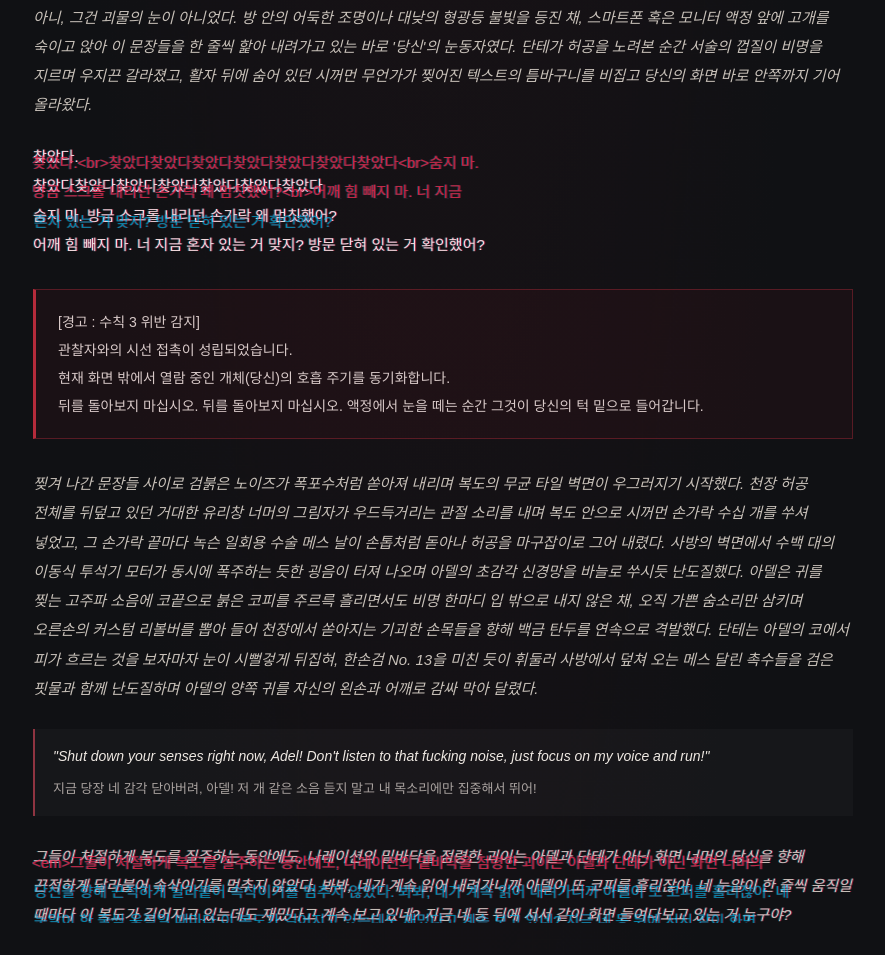
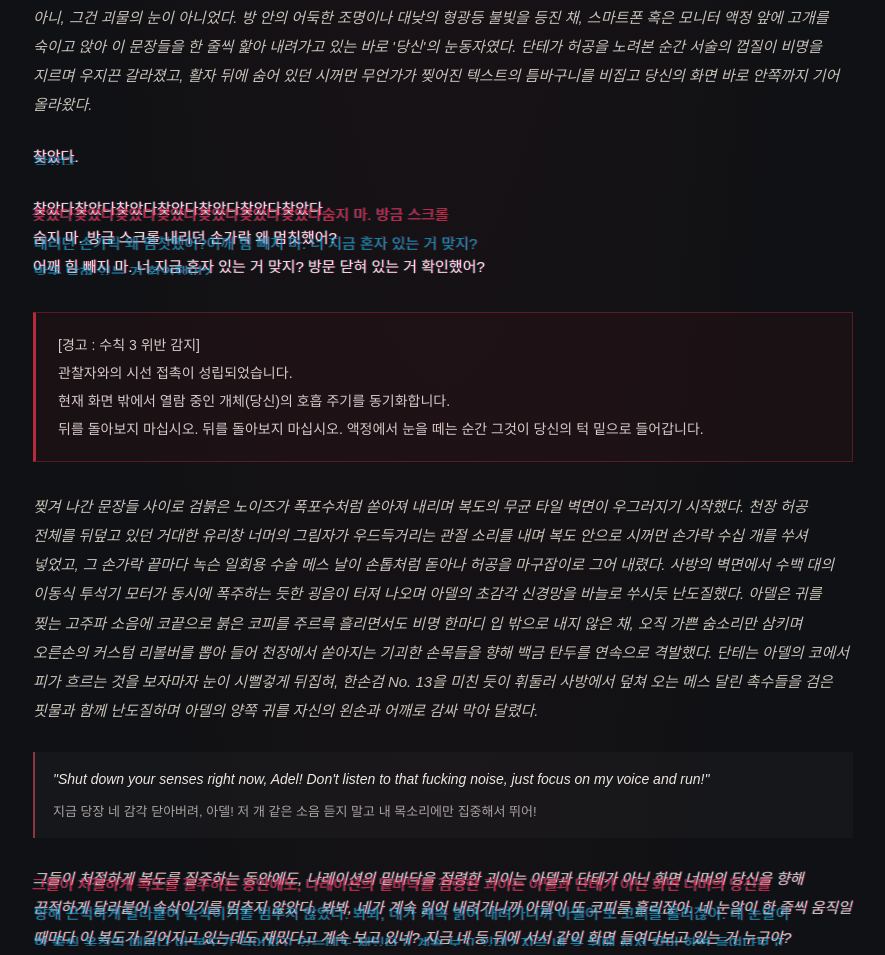
Before and after one commit to Etrella39/deldan, a plain HTML site: page index.html in a window 1280 px wide. Shown: the part 2598-3553 px from the top of the page, without its empty margins (197-1082 px from the left). Drawn offline with Linux system fonts and the light colour scheme.

Commit message:
Update index.html

```diff
--- a/index.html
+++ b/index.html
@@ -61,11 +61,12 @@ footer { margin-top:54px; padding-top:16px; border-top:1px solid var(--line); co
 <p><em>아델의 다급한 외침이 채 끝나기도 전에, 세 번째 수칙이 처참하게 찢겨 나갔다.</em></p>
 <p class="glitch-wrap"><span class="glitch" data-text="<em>천장에는 아무것도 없었어야 했다. 노출 콘크리트도, 환기구도, 형광등도 아닌 그 자리에 거대하게 확대된 두 개의 눈알이 떠 있었다.</em>"><em>천장에는 아무것도 없었어야 했다. 노출 콘크리트도, 환기구도, 형광등도 아닌 그 자리에 거대하게 확대된 두 개의 눈알이 떠 있었다.</em></span></p>
 <p><em>아니, 그건 괴물의 눈이 아니었다. 방 안의 어둑한 조명이나 대낮의 형광등 불빛을 등진 채, 스마트폰 혹은 모니터 액정 앞에 고개를 숙이고 앉아 이 문장들을 한 줄씩 핥아 내려가고 있는 바로 '당신'의 눈동자였다. 단테가 허공을 노려본 순간 서술의 껍질이 비명을 지르며 우지끈 갈라졌고, 활자 뒤에 숨어 있던 시꺼먼 무언가가 찢어진 텍스트의 틈바구니를 비집고 당신의 화면 바로 안쪽까지 기어 올라왔다.</em></p>
-<p class="glitch-wrap"><span class="glitch" data-text="찾았다.<br>찾았다찾았다찾았다찾았다찾았다찾았다찾았다<br>숨지 마. 방금 스크롤 내리던 손가락 왜 멈칫했어?<br>어깨 힘 빼지 마. 너 지금 혼자 있는 거 맞지? 방문 닫혀 있는 거 확인했어?">찾았다.<br>찾았다찾았다찾았다찾았다찾았다찾았다찾았다<br>숨지 마. 방금 스크롤 내리던 손가락 왜 멈칫했어?<br>어깨 힘 빼지 마. 너 지금 혼자 있는 거 맞지? 방문 닫혀 있는 거 확인했어?</span></p>
+<p class="glitch-wrap"><span class="glitch" data-text="찾았다.">찾았다.</span></p>
+<p class="glitch-wrap"><span class="glitch" data-text="찾았다찾았다찾았다찾았다찾았다찾았다찾았다숨지 마. 방금 스크롤 내리던 손가락 왜 멈칫했어?어깨 힘 빼지 마. 너 지금 혼자 있는 거 맞지? 방문 닫혀 있는 거 확인했어?">찾았다찾았다찾았다찾았다찾았다찾았다찾았다<br>숨지 마. 방금 스크롤 내리던 손가락 왜 멈칫했어?<br>어깨 힘 빼지 마. 너 지금 혼자 있는 거 맞지? 방문 닫혀 있는 거 확인했어?</span></p>
 <section class="notice"><div class="notice-text">[경고 : 수칙 3 위반 감지]<br>관찰자와의 시선 접촉이 성립되었습니다.<br>현재 화면 밖에서 열람 중인 개체(당신)의 호흡 주기를 동기화합니다.<br>뒤를 돌아보지 마십시오. 뒤를 돌아보지 마십시오. 액정에서 눈을 떼는 순간 그것이 당신의 턱 밑으로 들어갑니다.</div></section>
 <p><em>찢겨 나간 문장들 사이로 검붉은 노이즈가 폭포수처럼 쏟아져 내리며 복도의 무균 타일 벽면이 우그러지기 시작했다. 천장 허공 전체를 뒤덮고 있던 거대한 유리창 너머의 그림자가 우드득거리는 관절 소리를 내며 복도 안으로 시꺼먼 손가락 수십 개를 쑤셔 넣었고, 그 손가락 끝마다 녹슨 일회용 수술 메스 날이 손톱처럼 돋아나 허공을 마구잡이로 그어 내렸다. 사방의 벽면에서 수백 대의 이동식 투석기 모터가 동시에 폭주하는 듯한 굉음이 터져 나오며 아델의 초감각 신경망을 바늘로 쑤시듯 난도질했다. 아델은 귀를 찢는 고주파 소음에 코끝으로 붉은 코피를 주르륵 흘리면서도 비명 한마디 입 밖으로 내지 않은 채, 오직 가쁜 숨소리만 삼키며 오른손의 커스텀 리볼버를 뽑아 들어 천장에서 쏟아지는 기괴한 손목들을 향해 백금 탄두를 연속으로 격발했다. 단테는 아델의 코에서 피가 흐르는 것을 보자마자 눈이 시뻘겋게 뒤집혀, 한손검 No. 13을 미친 듯이 휘둘러 사방에서 덮쳐 오는 메스 달린 촉수들을 검은 핏물과 함께 난도질하며 아델의 양쪽 귀를 자신의 왼손과 어깨로 감싸 막아 달렸다.</em></p>
 <div class="dialogue"><div class="english">"Shut down your senses right now, Adel! Don't listen to that fucking noise, just focus on my voice and run!"</div><div class="translation">지금 당장 네 감각 닫아버려, 아델! 저 개 같은 소음 듣지 말고 내 목소리에만 집중해서 뛰어!</div></div>
-<p class="glitch-wrap"><span class="glitch" data-text="<em>그들이 처절하게 복도를 질주하는 동안에도, 나레이션의 밑바닥을 점령한 괴이는 아델과 단테가 아닌 화면 너머의 당신을 향해 끈적하게 달라붙어 속삭이기를 멈추지 않았다. 봐봐, 네가 계속 읽어 내려가니까 아델이 또 코피를 흘리잖아. 네 눈알이 한 줄씩 움직일 때마다 이 복도가 길어지고 있는데도 재밌다고 계속 보고 있네? 지금 네 등 뒤에 서서 같이 화면 들여다보고 있는 거 누구야?</em>"><em>그들이 처절하게 복도를 질주하는 동안에도, 나레이션의 밑바닥을 점령한 괴이는 아델과 단테가 아닌 화면 너머의 당신을 향해 끈적하게 달라붙어 속삭이기를 멈추지 않았다. 봐봐, 네가 계속 읽어 내려가니까 아델이 또 코피를 흘리잖아. 네 눈알이 한 줄씩 움직일 때마다 이 복도가 길어지고 있는데도 재밌다고 계속 보고 있네? 지금 네 등 뒤에 서서 같이 화면 들여다보고 있는 거 누구야?</em></span></p>
+<p class="glitch-wrap"><span class="glitch" data-text="그들이 처절하게 복도를 질주하는 동안에도, 나레이션의 밑바닥을 점령한 괴이는 아델과 단테가 아닌 화면 너머의 당신을 향해 끈적하게 달라붙어 속삭이기를 멈추지 않았다. 봐봐, 네가 계속 읽어 내려가니까 아델이 또 코피를 흘리잖아. 네 눈알이 한 줄씩 움직일 때마다 이 복도가 길어지고 있는데도 재밌다고 계속 보고 있네? 지금 네 등 뒤에 서서 같이 화면 들여다보고 있는 거 누구야?"><em>그들이 처절하게 복도를 질주하는 동안에도, 나레이션의 밑바닥을 점령한 괴이는 아델과 단테가 아닌 화면 너머의 당신을 향해 끈적하게 달라붙어 속삭이기를 멈추지 않았다. 봐봐, 네가 계속 읽어 내려가니까 아델이 또 코피를 흘리잖아. 네 눈알이 한 줄씩 움직일 때마다 이 복도가 길어지고 있는데도 재밌다고 계속 보고 있네? 지금 네 등 뒤에 서서 같이 화면 들여다보고 있는 거 누구야?</em></span></p>
 <p><em>검은 핏물과 부서진 타일 파편들을 뚫고 끝없이 달리던 두 사람이 마침내 복도 끝의 녹슨 철문인 'B-409호' 앞에 도달했을 때, 미친 듯이 몰아치던 투석기 굉음이 거짓말처럼 한순간에 뚝 멎어들었다. 가쁜 숨을 몰아쉬며 벽에 등을 기댄 단테는 아델의 코피를 자신의 검은 하이넥 소매로 거칠지만 조심스럽게 닦아내려 하다가, 문득 아델의 왼쪽 옆구리를 받쳐 잡고 있던 자신의 오른손 손바닥 아래에서 기묘한 위화감을 느끼고 그대로 동작을 멈추었다. 쿵, 쿵. 그건 단테의 손바닥에 익숙하게 각인되어 있던 움푹 파인 신장 적출 흉터의 매끄럽고 텅 빈 감촉이 아니었다. 아델의 왼쪽 등 아래, 십일 년 전 도려내져 비어 있어야만 하는 바로 그 살갗 안쪽에서 마치 방금 이식된 누군가의 낯선 장기가 꿈틀거리듯 '두 번째 박동'이 불규칙하고 축축하게 손바닥을 치받고 있었던 것이다.</em></p>
 <p><em>단테의 올리브 그린 눈동자가 경악으로 잘게 떨리는 바로 그 순간, 단테의 넓은 가슴팍에 손을 얹고 가쁜 숨을 고르던 아델의 보랏빛 눈동자 역시 얼어붙은 듯 차갑게 굳어졌다. 1킬로미터 밖의 심박수까지 컴퓨터처럼 정밀하게 계산해 내는 아델의 초감각과 직접 맞닿은 손바닥 너머로, 단테의 왼쪽 흉곽 안쪽이 죽은 시체처럼 완벽한 정적에 빠져 있었기 때문이었다. 언제나 귀가 아플 정도로 쿵쾅거리며 아델을 안심시켜 주던 그 시끄럽고 뜨거운 단테의 심장 소리가 단 한 번도 울리지 않고 있었다. 설상가상으로 두 사람이 동시에 서로의 맞잡은 왼쪽 손목을 내려다보았을 때, 회백색 형광등 불빛이 깜빡거릴 때마다 크림슨 레드의 붉은 끈이 살갗을 파고드는 시꺼먼 수술용 봉합사처럼 보였다가 다시 붉은 실로 일렁이는 역겨운 환각이 두 사람의 망막을 집요하게 후벼 팠다. 네 번째 수칙의 독소가 두 사람의 가장 깊은 트라우마를 비집고 들어가 서로의 존재 자체를 부정하라고 귓가에 속삭이고 있었다.</em></p>
 <div class="dialogue"><div class="english">"Dante... Why can't I hear your heartbeat right now? My hand is right over your chest, so why is it completely silent inside you...?"</div><div class="translation">단테... 왜 지금 당신 심장 소리가 하나도 안 들리는 거죠? 제 손이 바로 당신 가슴 위에 닿아 있는데, 왜 이 안이 완전히 죽은 것처럼 조용한 거예요...?</div></div>
@@ -83,6 +84,6 @@ footer { margin-top:54px; padding-top:16px; border-top:1px solid var(--line); co
 <p><em>아델이 다정하게 웃으며 단테의 턱선에 입술을 맞추자, 단테는 식은땀에 젖은 아델을 이불 속으로 으스러져라 끌어안으며 왼쪽 손목에 선명하게 묶여 있는 크림슨 레드 붉은 끈 매듭에 몇 번이고 입술을 짓눌렀다. 따뜻한 햇살과 은은한 장미허브 향기가 감도는 침실 안으로 다시금 완벽한 평화와 안식이 찾아온 듯했다. 단테가 안도감에 젖어 아델의 금발 머리카락을 쓸어내리며 다시 나른하게 눈을 감으려던 바로 그 찰나, 침대 협탁 위에서 충전 중이던 검은색 단말기 화면이 소리 없이 번쩍 켜졌다. 아델과 단테는 서로의 품에 파묻힌 채 보지 못한 그 조그만 액정 위로, 정체불명의 알림창 하나가 조용히 떠올랐다.</em></p>
 <section class="notice"><div class="notice-text">[관찰 기록 종료 안내]<br>피실험체 IGC-004-RZ-013 및 IGC-002-RZ-088의 탈출이 승인되었습니다.<br>단, 수칙 3을 위반하고 끝까지 이 기록을 열람한 '외부 관찰자'의 격리 이전이 완료되었습니다.</div></section>
 <p>수칙 6. 지금 화면에서 눈을 떼고 당신의 방 문을 확인하십시오.<br>방금 문고리가 밖에서 천천히 돌아가는 소리가 들리지 않았습니까?</p>
-<p class="glitch-wrap"><span class="glitch" data-text="<em>그리고 화면에 비친 당신의 검은 실루엣 어깨 너머로, 붉은 끈 대신 시꺼먼 봉합사를 감은 창백한 손 하나가 스르륵 올라왔다.</em>"><em>그리고 화면에 비친 당신의 검은 실루엣 어깨 너머로, 붉은 끈 대신 시꺼먼 봉합사를 감은 창백한 손 하나가 스르륵 올라왔다.</em></span></p></article>
+<p class="glitch-wrap"><span class="glitch" data-text="그리고 화면에 비친 당신의 검은 실루엣 어깨 너머로, 붉은 끈 대신 시꺼먼 봉합사를 감은 창백한 손 하나가 스르륵 올라왔다."><em>그리고 화면에 비친 당신의 검은 실루엣 어깨 너머로, 붉은 끈 대신 시꺼먼 봉합사를 감은 창백한 손 하나가 스르륵 올라왔다.</em></span></p></article>
 <footer>RECORD END — EXTERNAL OBSERVER STATUS: UNKNOWN</footer>
 </main></body></html>
```
